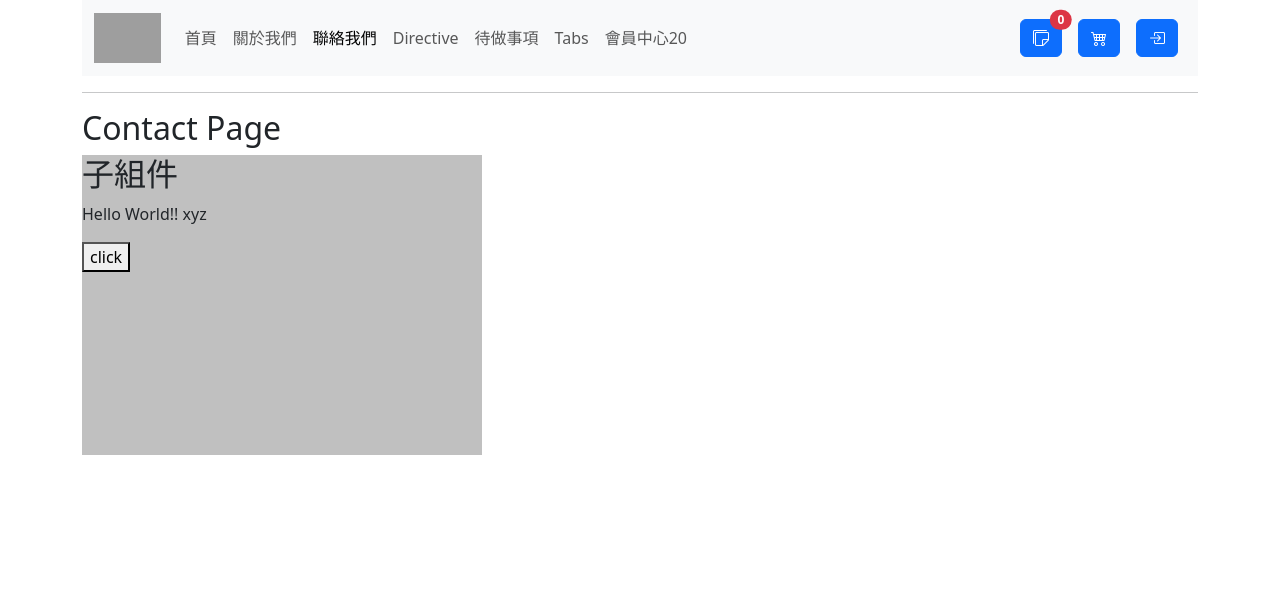
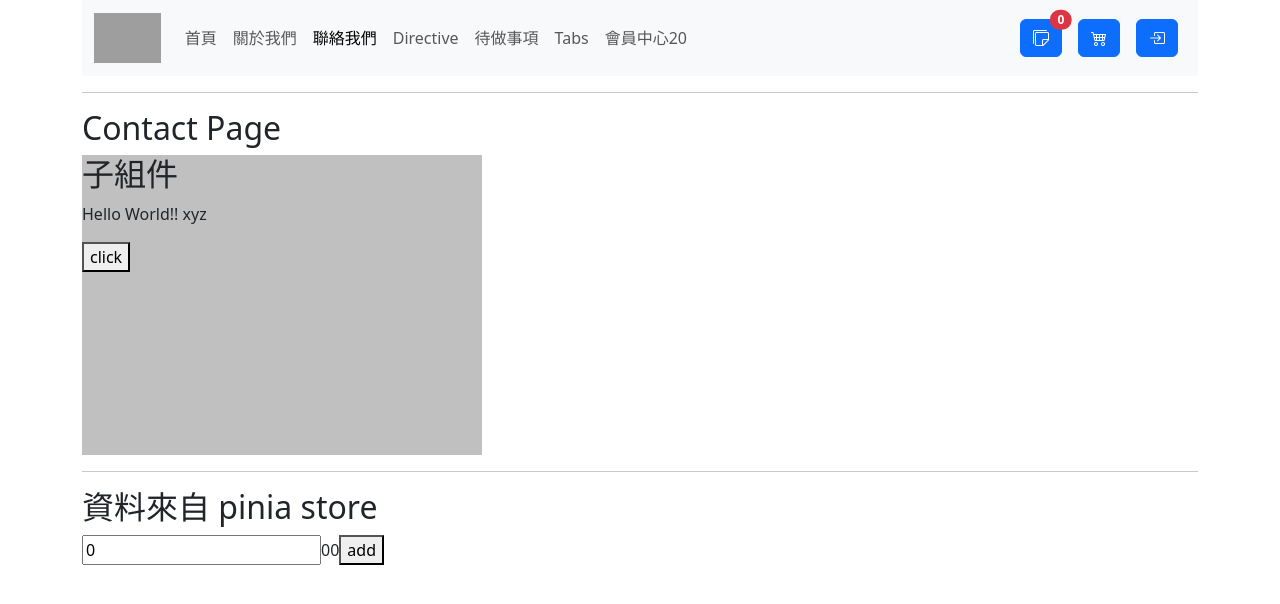
Before and after one commit to HsiaoHungWang/vue-demo, a Vue app: page /contactAbc in a window 1280 px wide. Shown: the top 604 px of the page. Built offline with nearby package versions, Linux system fonts and the light colour scheme; grey boxes are pictures that could not be loaded.

Commit message:
使用 Pinia

```diff
--- a/package.json
+++ b/package.json
@@ -11,6 +11,7 @@
   "dependencies": {
     "bootstrap": "^5.3.3",
     "bootstrap-icons": "^1.11.3",
+    "pinia": "^2.2.4",
     "vue": "^3.4.29",
     "vue-router": "^4.4.5"
   },
--- a/src/main.js
+++ b/src/main.js
@@ -1,5 +1,8 @@
 import { createApp } from 'vue'
 import App from './App.vue'
 import router from './router'
+import { createPinia } from 'pinia'
 
-createApp(App).use(router).mount('#app')
+const pinia = createPinia()
+
+createApp(App).use(pinia).use(router).mount('#app')
--- /dev/null
+++ b/src/stores/counter.js
@@ -0,0 +1,10 @@
+import { defineStore } from "pinia";
+import { computed, ref } from "vue";
+
+export const useCounterStore = defineStore('counter', ()=>{
+    const count = ref(0)
+    const doubleCount = computed(() => count.value * 2)
+    const add = () => count.value++
+
+    return{count, doubleCount, add}
+})
--- a/src/views/ContactView.vue
+++ b/src/views/ContactView.vue
@@ -1,5 +1,10 @@
 <script setup>
 import ChildComponent from '@/components/ChildComponent.vue';
+import { useCounterStore } from '@/stores/counter';
+const storeCounter = useCounterStore()
+
+
+
 import { ref } from 'vue';
 
 const abcd = ref("xyz")
@@ -20,6 +25,12 @@
         myEvent 是一個自訂事件名稱，目前不知如何觸發此事件
         -->
         <ChildComponent message="Hello World!!" :title="abcd" @myEvent="myHandler"></ChildComponent>
+        <hr />
+        <h2>資料來自 pinia store</h2>
+        <input type="number" v-model="storeCounter.count">
+        <span>{{ storeCounter.count }}</span>
+        <span>{{ storeCounter.doubleCount }}</span>
+        <button @click="storeCounter.add">add</button>
     </div>
 </template>
 
--- a/src/views/TodosView.vue
+++ b/src/views/TodosView.vue
@@ -16,7 +16,7 @@
 //localStorage 資料讀取
 const todos =  ref(JSON.parse(localStorage.getItem("todos")))
 
-//寫回localStorage的程式，要寫在哪裡??
+//寫回localStorage的程式，要寫在哪裡??  watchEffect
 
 
 
```
Also changed, not shown: 1 other file (tests, documents, lock files or other folders).
